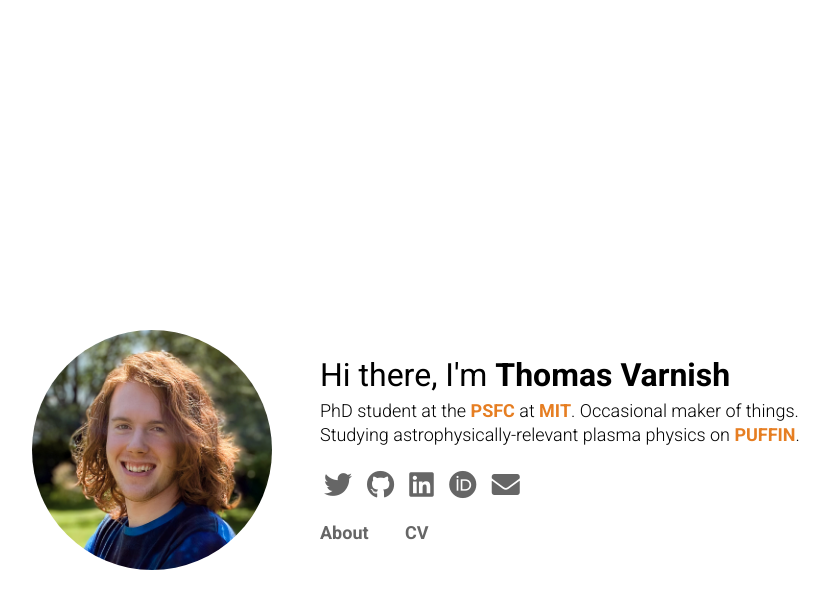
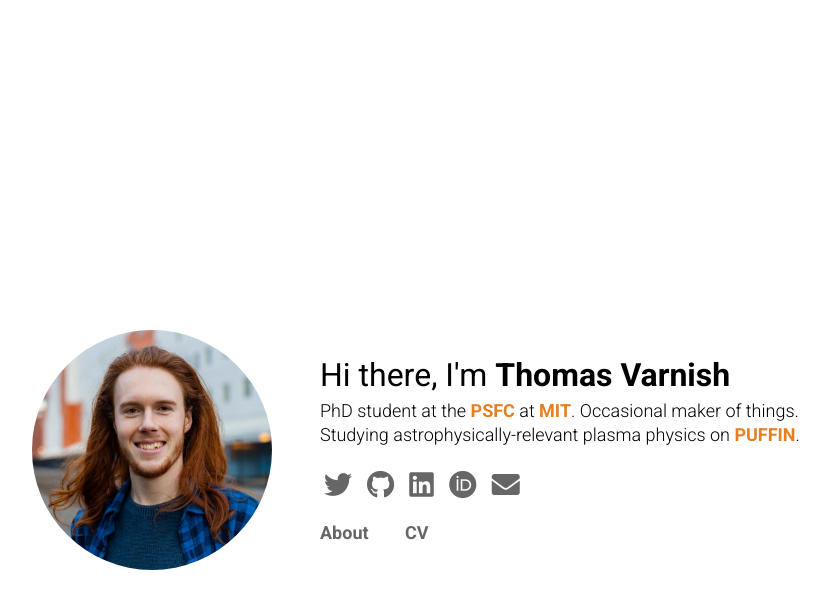
Before and after one commit to tvarnish/tvarnish.github.io, a Jekyll site: the page built from index.html, in a window 1280 px wide. Shown: the top 609 px of the page, without its empty margins (214-1040 px from the left). Built offline with Jekyll 4.4.1, drawn with Linux system fonts in a browser that asks for light colours; nearby versions of some CDN libraries.

Commit message:
Update profile picture

```diff
--- a/_layouts/bloghome.html
+++ b/_layouts/bloghome.html
@@ -21,7 +21,7 @@
 
         <div class="content-container">
             <div class="sidebar">
-                <img class="profile-picture" src="/assets/profile.png" alt="Profile picture"/>
+                <img class="profile-picture" src="/assets/profile.jpg" alt="Profile picture"/>
                 <p>
                     <span id="main-tagline"><b>Thomas Varnish</b></span>
                     <span id="site-link"><a href="/">thomasvarnish.co.uk</a></span>
--- a/_layouts/default.html
+++ b/_layouts/default.html
@@ -25,7 +25,7 @@
 
         <div class="content-container">
             <div class="sidebar">
-                <img class="profile-picture" src="/assets/profile.png" alt="Profile picture"/>
+                <img class="profile-picture" src="/assets/profile.jpg" alt="Profile picture"/>
                 <p>
                     <span id="main-tagline"><b>Thomas Varnish</b></span>
                     <span id="site-link"><a href="/">thomasvarnish.co.uk</a></span>
@@ -67,7 +67,7 @@
 
         <div class="mobile-footer">
             <div class="footer-profile-container">
-                <img id="footer-profile-picture" src="/assets/profile.png" alt="Profile picture"/>
+                <img id="footer-profile-picture" src="/assets/profile.jpg" alt="Profile picture"/>
             </div>
             <div class="footer-text-container">
                 <p>
--- a/_layouts/post.html
+++ b/_layouts/post.html
@@ -22,7 +22,7 @@
 
         <div class="content-container">
             <div class="sidebar">
-                <img class="profile-picture" src="/assets/profile.png" alt="Profile picture"/>
+                <img class="profile-picture" src="/assets/profile.jpg" alt="Profile picture"/>
                 <p>
                     <span id="main-tagline"><b>Thomas Varnish</b></span>
                     <span id="site-link"><a href="/">thomasvarnish.co.uk</a></span>
@@ -64,7 +64,7 @@
 
         <div class="mobile-footer">
             <div class="footer-profile-container">
-                <img id="footer-profile-picture" src="/assets/profile.png" alt="Profile picture"/>
+                <img id="footer-profile-picture" src="/assets/profile.jpg" alt="Profile picture"/>
             </div>
             <div class="footer-text-container">
                 <p>
--- a/index.html
+++ b/index.html
@@ -38,7 +38,7 @@ enable_maths: false
 
     <div class="home-container">
         <div class="profile-container">
-            <img class="profile-picture" src="assets/profile.png" alt="Profile picture"/>
+            <img class="profile-picture" src="assets/profile.jpg" alt="Profile picture"/>
 
             <div class="about-me">
 
```
Also changed, not shown: assets/profile.jpg (added), assets/profile.png (deleted).
